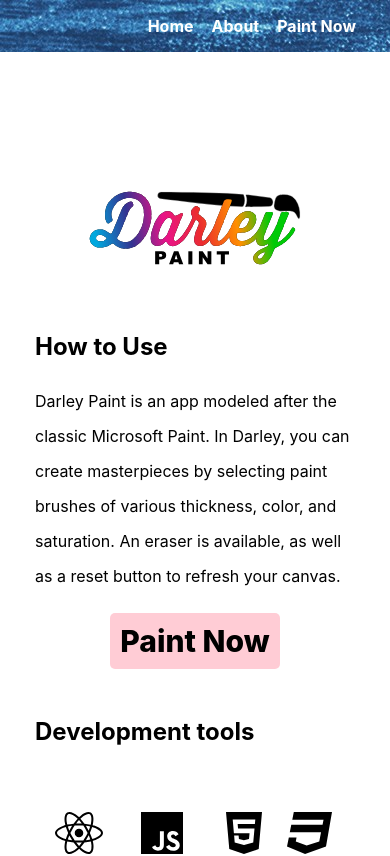
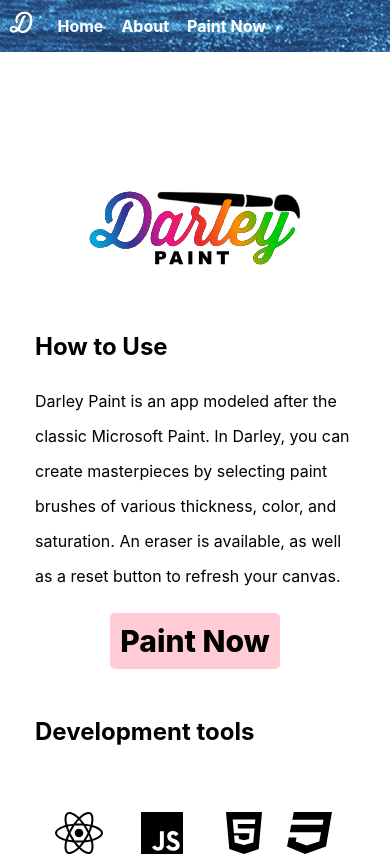
Before and after one commit to dsleylian/paint-langing-page, a React (Create React App) app: page / in a window 390 px wide. Shown: the top 856 px of the page. Built offline with nearby package versions, Linux system fonts and the light colour scheme.

Commit message:
mobile adjustments

```diff
--- a/src/App.css
+++ b/src/App.css
@@ -318,6 +318,15 @@
     display: inline-block;
   }
   #logo{
-    display: none;
+    height: 40px;
+    padding: 0;
+  }
+
+  .navbar {
+    justify-content: left;
+  }
+
+  .navbar-links{
+    padding: 0;
   }
 }
--- a/src/components/Header.js
+++ b/src/components/Header.js
@@ -7,7 +7,7 @@
     <div>
       <div className="navbar">
         <a href="/"><img alt="logo" id="logo"src={logo}></img></a>
-        <ul >
+        <ul className="navbar-links">
           <li>
               <a href="/">Home</a>
           </li>
```
